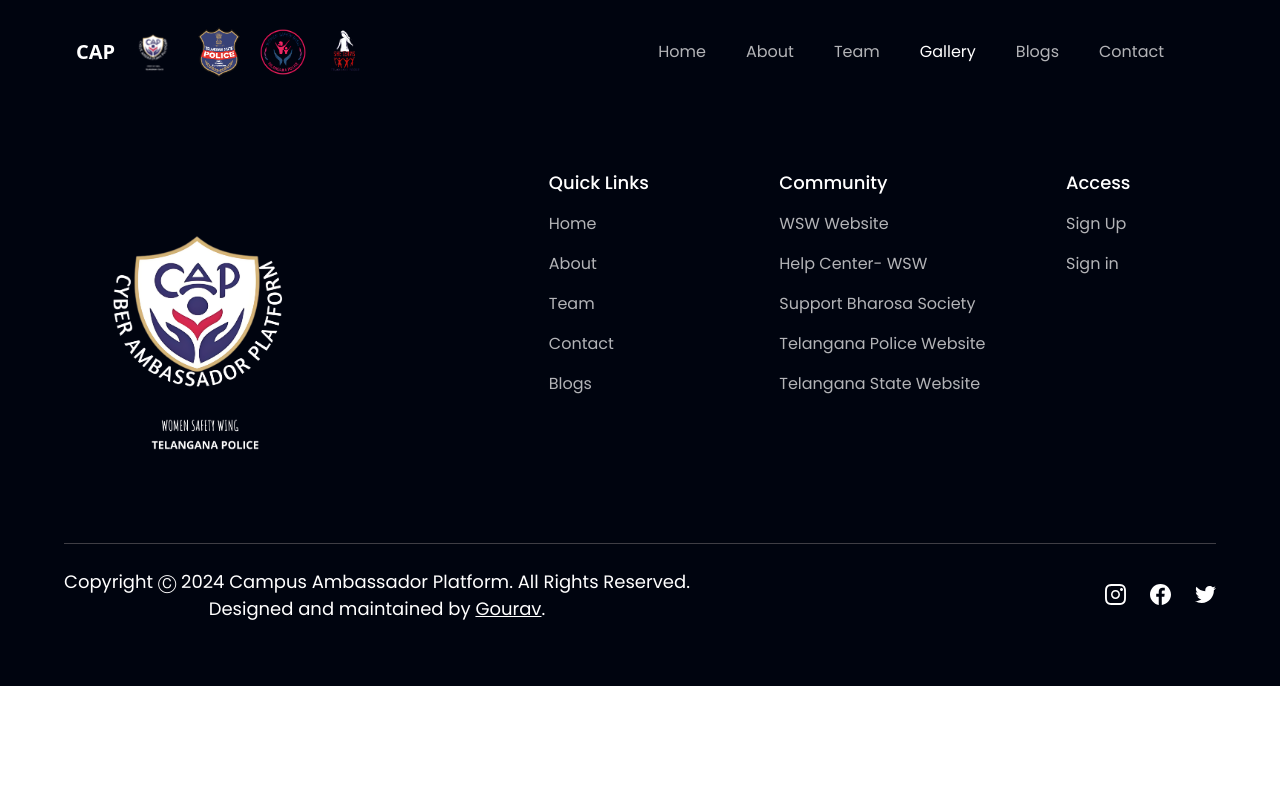
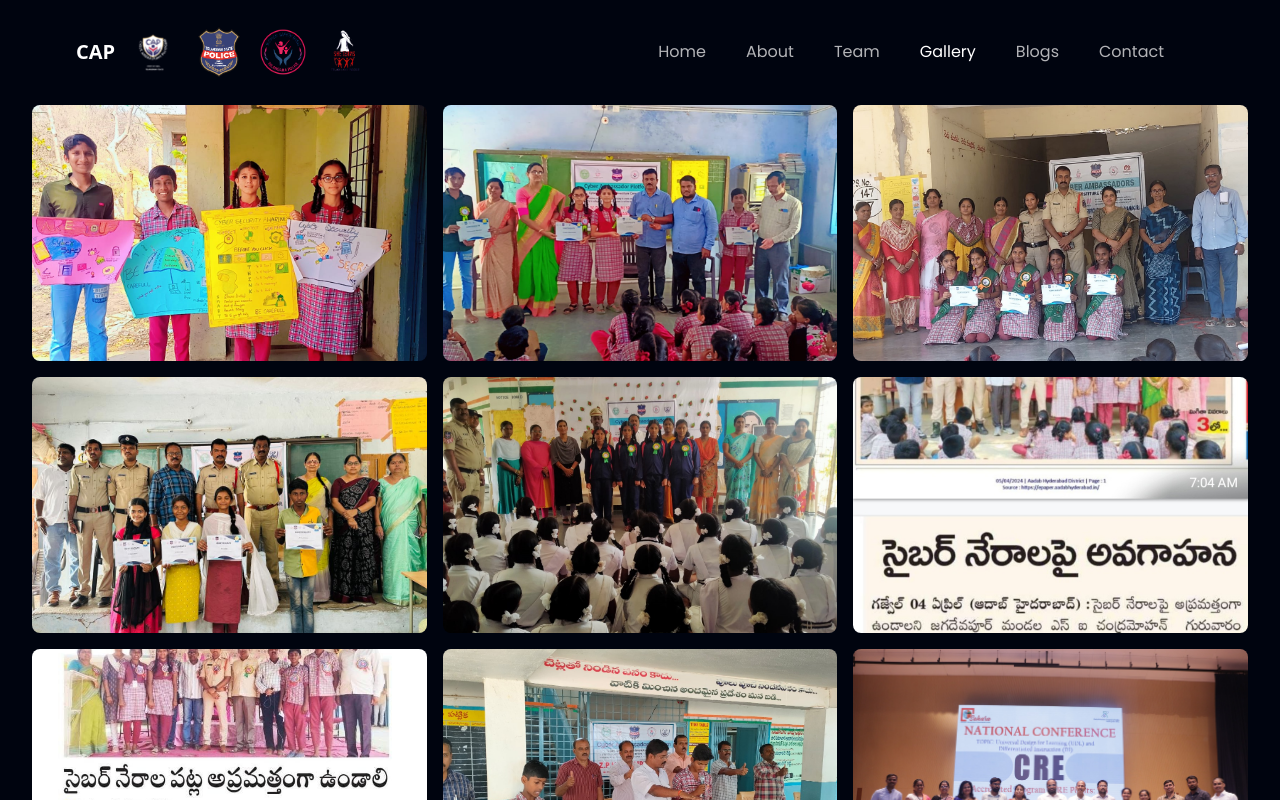
Before and after one commit to njrgourav11/CAP, a React (Vite) app: page /gallery in a window 1280 px wide. Shown: the top 800 px of the page. Built offline with nearby package versions, Linux system fonts and the light colour scheme.

Commit message:
contact update

```diff
--- a/src/App.jsx
+++ b/src/App.jsx
@@ -7,6 +7,7 @@
 import  Blogs from "./components/blog/blog";
 import  Post from "./components/blog/int";
 import  BlogDetail from "./components/blog/bloglist";
+import  Gallery from "./components/gallery";
 const App = () => (
   <Router>
     <div className="bg-primary w-full overflow-hidden">
@@ -34,6 +35,7 @@
             <Route path="/about" element={<About />} />
             <Route path="/team" element={<Team />} />
             <Route path="/contact" element={<Contact />} />
+            <Route path="/gallery" element={<Gallery />} />
             <Route path="/login" element={<Login />} />
             <Route path="/register" element={<Register />} />
             <Route path="/dashboard" element={<Dashboard />} />
--- a/src/components/About.jsx
+++ b/src/components/About.jsx
@@ -24,7 +24,7 @@
           </div>
 
           <h1 className="font-poppins font-semibold ss:text-[68px] text-[52px] text-white ss:leading-[100.8px] leading-[75px] w-full">
-            Program.
+            Platform.
           </h1>
           <p className={`${styles.paragraph} max-w-[470px] mt-5`}>
             The Cyber Ambassador Program (CAP) is a training initiative selecting students and teachers from various schools to handle online threats and promote positive use of the internet and mobile devices.
--- a/src/components/Contact.jsx
+++ b/src/components/Contact.jsx
@@ -4,7 +4,7 @@
 
 const Contact = () => {
   const [result, setResult] = React.useState("");
-  const [showModal, setShowModal] = React.useState(false);
+  const [showModal, setShowModal] = React.useState(false); // State for modal visibility
 
   const onSubmit = async (event) => {
     event.preventDefault();
@@ -23,8 +23,8 @@
 
       if (data.success) {
         setResult("Form Submitted Successfully");
-        setShowModal(true);
         event.target.reset();
+        setShowModal(true); // Show modal on successful form submission
       } else {
         console.log("Error", data);
         setResult(data.message || "Failed to submit form");
@@ -36,7 +36,7 @@
   };
 
   const closeModal = () => {
-    setShowModal(false);
+    setShowModal(false); // Function to close the modal
   };
 
   return (
@@ -91,6 +91,8 @@
 
       <div className={`flex-1 flex ${styles.flexCenter} md:my-0 my-10 relative`}>
         <form onSubmit={onSubmit} className="flex flex-col gap-4 w-full px-6">
+        <input type="hidden" name="from_name" value="Cyber Ambassador Platform"/>
+          <input type="hidden" name="subject" value="New Contact Enquiry From Cyber Ambassador Platform"/>
           <input type="text" name="name" placeholder="Name" className="p-4 rounded-md bg-white" required />
           <input type="text" name="phone" placeholder="Phone Number" className="p-4 rounded-md bg-white" required />
           <input type="email" name="email" placeholder="Email" className="p-4 rounded-md bg-white" required />
@@ -99,7 +101,7 @@
           <button type="submit" className="mt-4 p-4 bg-blue-600 text-white rounded-md">Submit</button>
         </form>
         {showModal && (
-          <div className="fixed inset-0 flex items-center justify-center z-50">
+          <div className="fixed inset-0 flex items-center justify-center z-50 bg-black bg-opacity-50">
             <div className="bg-white p-8 rounded-md shadow-lg">
               <p className="text-green-600">{result}</p>
               <button onClick={closeModal} className="mt-4 p-2 bg-blue-600 text-white rounded-md">Close</button>
--- /dev/null
+++ b/src/components/gallery.jsx
@@ -0,0 +1,22 @@
+import React from 'react';
+
+const Gallery = () => {
+  // Generate an array of image file names from 1.jpg to 9.jpg
+  const imageNames = Array.from({ length: 9 }, (_, index) => `${index + 1}.jpg`);
+
+  return (
+    <div className="grid grid-cols-2 md:grid-cols-3 gap-4 ml-8 mr-8">
+      {imageNames.map((imageName, index) => (
+        <div key={index} className="w-full">
+          <img
+            className="object-cover w-full h-64 rounded-lg" // Adjust height as needed (e.g., h-64)
+            src={`src/assets/gal/${imageName}`} // Adjust path if necessary
+            alt={`Image ${index + 1}`}
+          />
+        </div>
+      ))}
+    </div>
+  );
+};
+
+export default Gallery;
```
